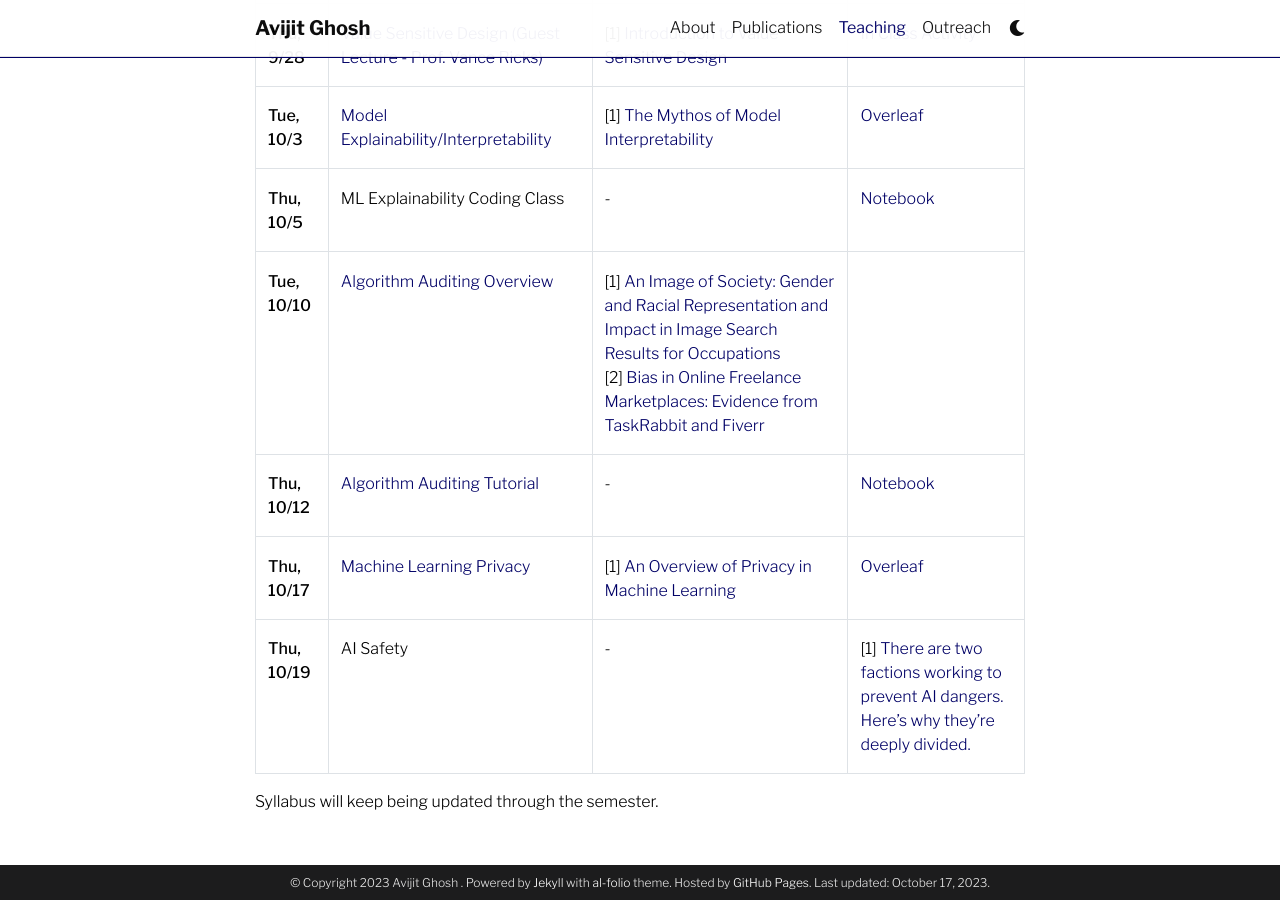
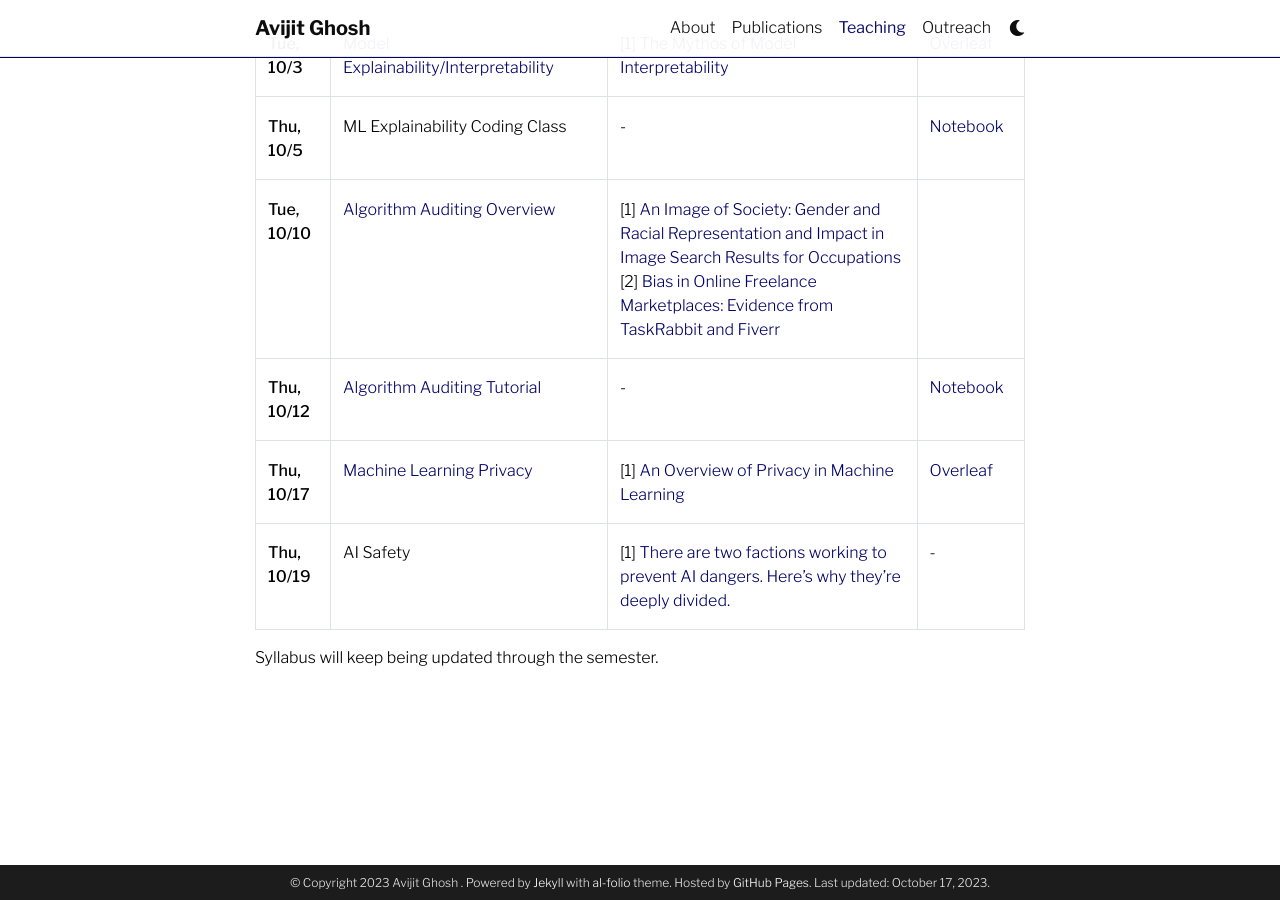
Before and after one commit to evijit/evijit.github.io, a Jekyll site: the page built from _pages/teaching.md, in a window 1280 px wide and 900 px high, scrolled down 1565 px. Built offline with Jekyll 4.4.1, drawn with Linux system fonts in a browser that asks for light colours; comment, search, counter and statistics services are not loaded; a style sheet for code colours, icons or effects is not loaded.

Commit message:
privacy slides

```diff
--- a/_pages/teaching.md
+++ b/_pages/teaching.md
@@ -32,8 +32,8 @@ Knowledge of Python and ML fundamentals (DS 3000 or equivalent)
 | **Thu, 10/5** | ML Explainability Coding Class  | - | [Notebook](https://colab.research.google.com/drive/11d_AnpF6ELJryZaBOwvFYm2xgqL8GiEW) |
 | **Tue, 10/10** | [Algorithm Auditing Overview](https://evijit.io/materials/Lecture_7_Algorithm_Auditing_Overview.pdf)  | [1] [An Image of Society: Gender and Racial Representation and Impact in Image Search Results for Occupations](https://dl.acm.org/doi/10.1145/3449100)<br>[2] [Bias in Online Freelance Marketplaces: Evidence from TaskRabbit and Fiverr](https://dl.acm.org/doi/pdf/10.1145/2998181.2998327) |  |
 | **Thu, 10/12** | [Algorithm Auditing Tutorial](https://evijit.io/materials/Lecture_8_Algorithm_Auditing_Tutorial.pdf)  | - | [Notebook](https://colab.research.google.com/drive/1w-BRt1A2MymKFefj98t6Orz59-ntiPBF) |
-| **Thu, 10/17** | [Machine Learning Privacy](https://evijit.io/materials/Lecture_9_ML_Privacy.pdf)  |  [1] [An Overview of Privacy in Machine Learning](https://arxiv.org/pdf/2005.08679.pdf) | [Overleaf](https://www.overleaf.com/read/pswsvxrnwggq) |
-| **Thu, 10/19** | AI Safety  | - | [1] [There are two factions working to prevent AI dangers. Here’s why they’re deeply divided.](https://www.vox.com/future-perfect/2022/8/10/23298108/ai-dangers-ethics-alignment-present-future-risk) |
+| **Thu, 10/17** | [Machine Learning Privacy](https://evijit.io/materials/Lecture_9_ML_Privacy.pdf)  | [1] [An Overview of Privacy in Machine Learning](https://arxiv.org/pdf/2005.08679.pdf) | [Overleaf](https://www.overleaf.com/read/pswsvxrnwggq) |
+| **Thu, 10/19** | AI Safety  | [1] [There are two factions working to prevent AI dangers. Here’s why they’re deeply divided.](https://www.vox.com/future-perfect/2022/8/10/23298108/ai-dangers-ethics-alignment-present-future-risk) | - |
 
 
 
```
